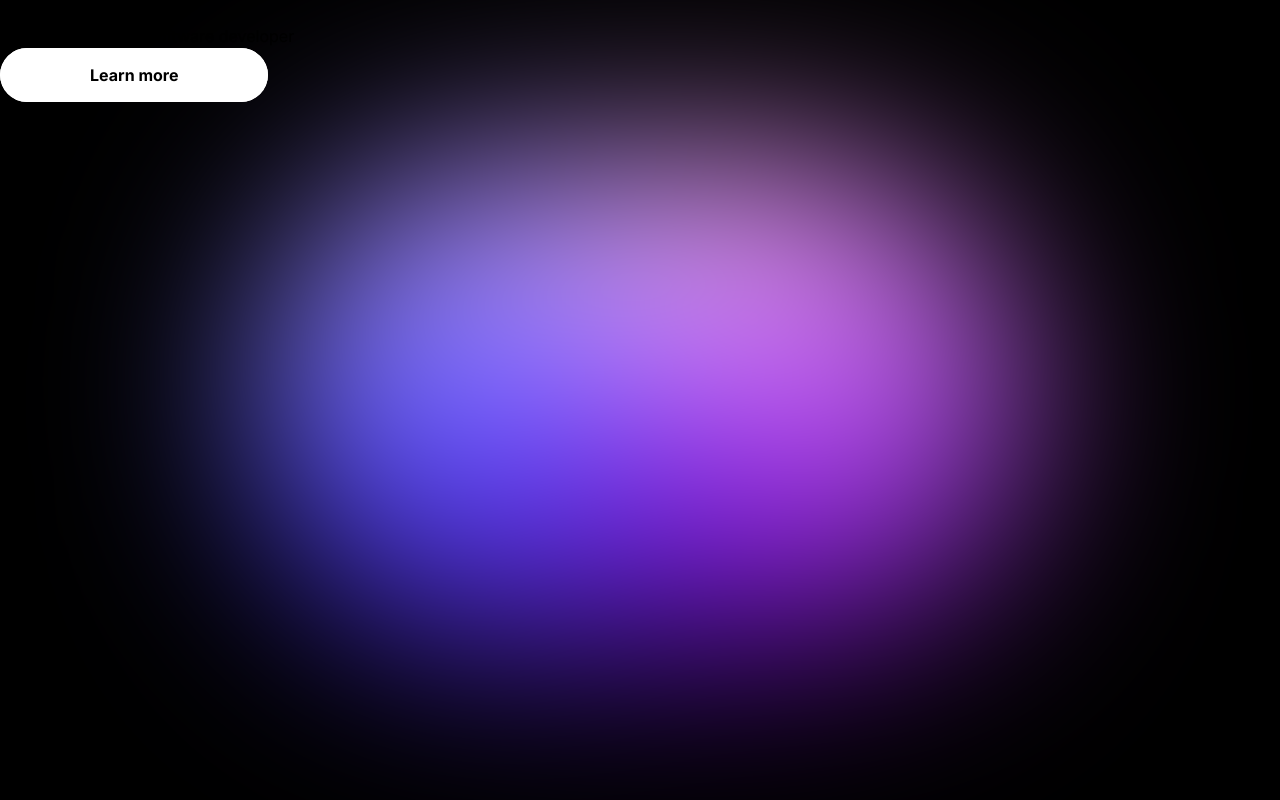
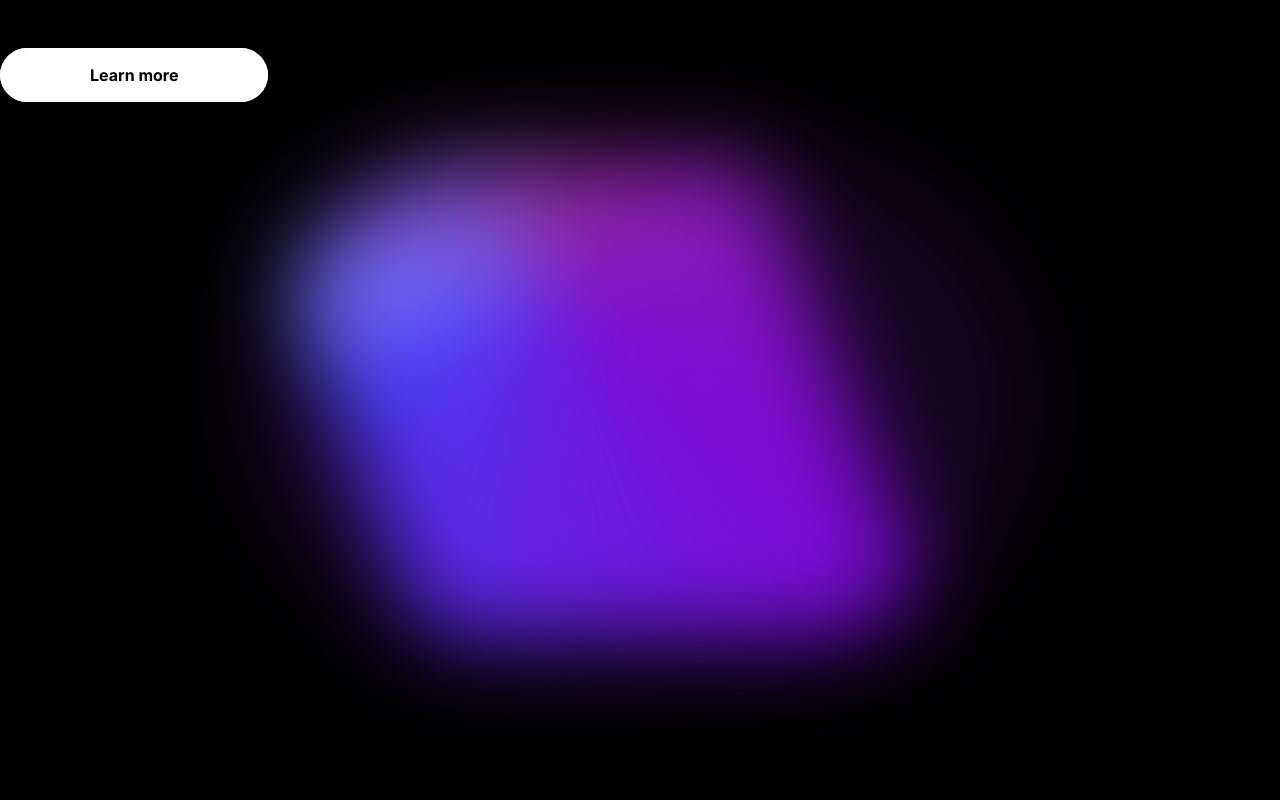
Before and after one commit to Kylie-Lallak/personal-website-fall2024, a React (Vite) app: page / in a window 1280 px wide. Shown: the top 800 px of the page. Built offline with nearby package versions, Linux system fonts and the light colour scheme.

Commit message:
optimized spinning blob animation to minimize lag

```diff
--- a/src/styles/Hero.css
+++ b/src/styles/Hero.css
@@ -19,7 +19,8 @@
     overflow: hidden;
 
     margin: auto;
-    filter: blur(100px);
+    filter: blur(45px);
+    will-change: transform;
 }
 
 .blob-inner-countainer {
@@ -31,19 +32,21 @@
     height: 100vh;
     min-width: 1000px;
     overflow: hidden;
-    background-color: white;
+    background-color: #140520;
     transform: scale(0.6);
+    will-change: transform;
 }
 
 .blob {
     position: absolute;
-    width: 100vw;
-    height: 100vh;
+    width: 75vw;
+    height: 50vh;
 
     margin: auto;
-    background: conic-gradient(from 0deg, #696eff, #f8acff, #7d0ad5, #4540f8);
+    background: conic-gradient(from 0deg, #696eff, #942c9c, #7d0ad5, #4540f8);
 
-    animation: spinBlob 4s linear infinite;
+    animation: spinBlob 10s linear infinite;
+    will-change: transform;
 
 }
 
@@ -87,9 +90,6 @@
 
 
 
-
-
-
 .btn:link,
 .btn:visited {
 
@@ -97,7 +97,7 @@
     padding: 15px 90px;
     display: inline-block;
     border-radius: 100px;
-    transition: all .2s;
+    transition: all 1s;
     position: absolute;
 }
 
@@ -141,7 +141,7 @@
 }
 
 .btn-animated {
-    animation: moveInBottom 5s ease-out;
+    animation: moveInBottom 10s ease-in;
     animation-fill-mode: backwards;
 }
 
```
